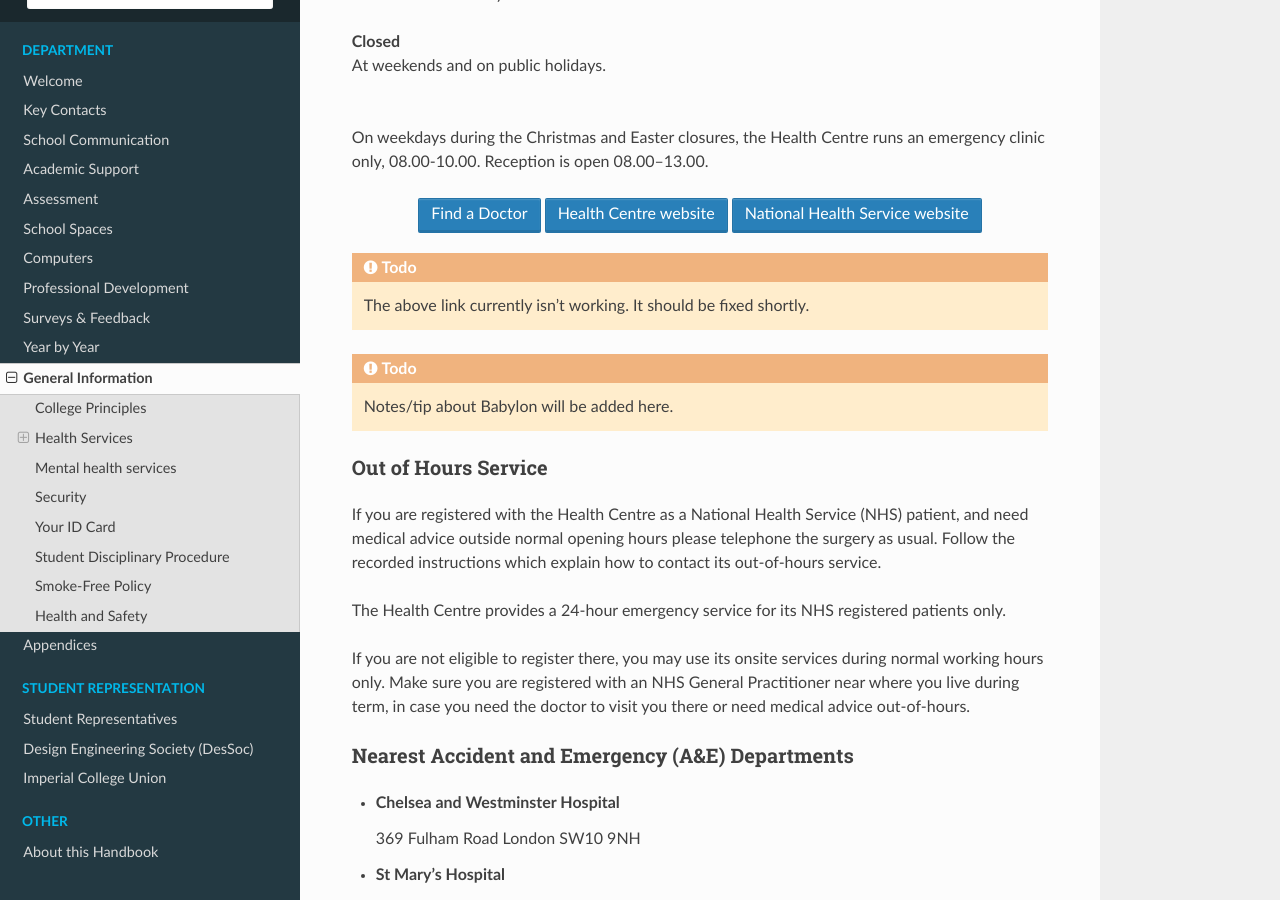
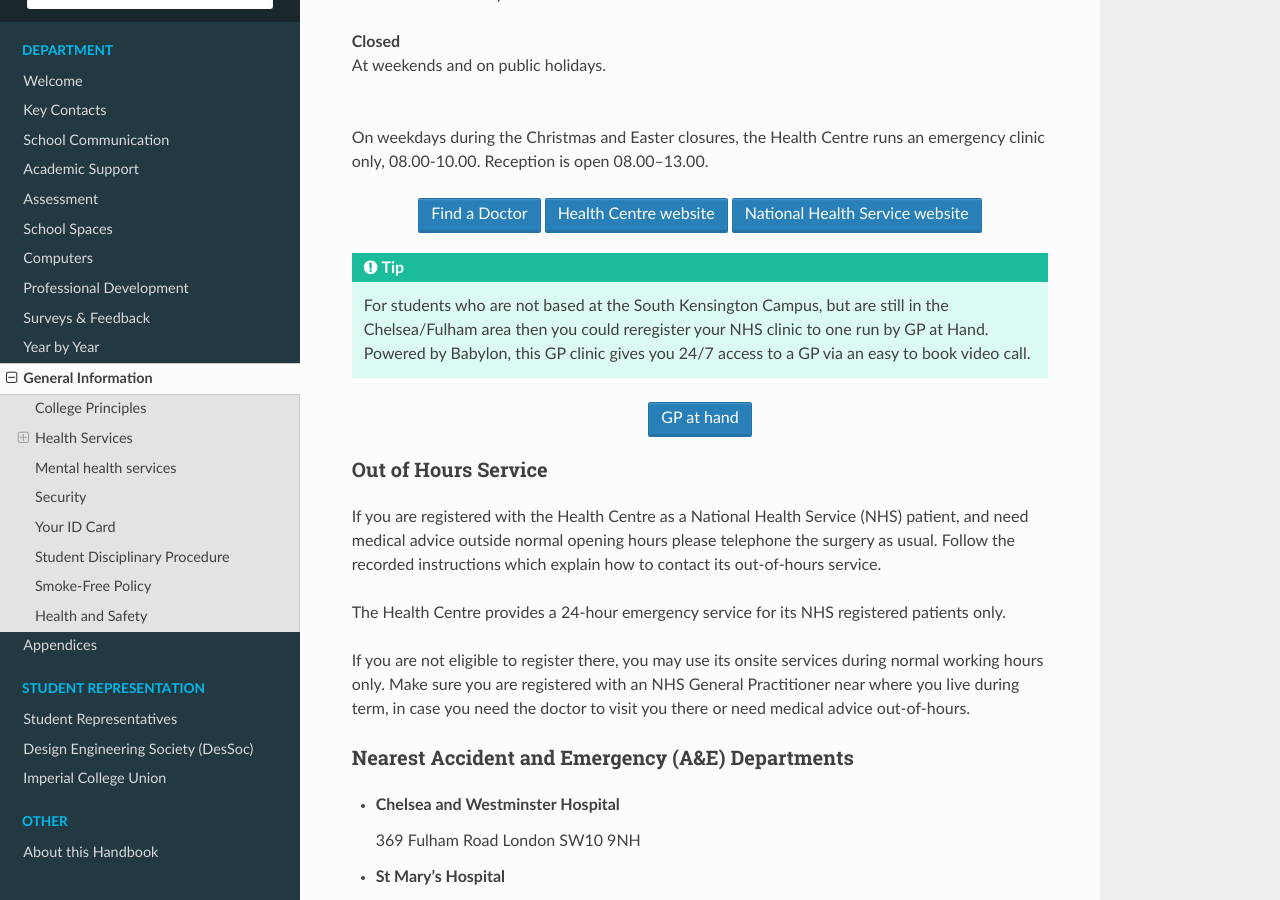
Before and after one commit to ImperialDesSoc/handbook, a Sphinx documentation site: the page built from source/general-information.rst, in a window 1280 px wide and 900 px high, scrolled down 1253 px. Built offline with Sphinx 7.4.7 and the Read the Docs theme 2.0.0, drawn with Linux system fonts in a browser that asks for light colours; some of the changed text lies outside the part shown.

Commit message:
Update General Information page v8.3

```diff
--- a/source/general-information.rst
+++ b/source/general-information.rst
@@ -54,15 +54,18 @@ On weekdays during the Christmas and Easter closures, the Health Centre runs an
 .. raw:: html
 
   <div style="text-align:center">
-  <a class="btn btn-info btn-custom" href="#" role="button" style="margin-bottom:20px;white-space:normal;">Find a Doctor</a>
+  <a class="btn btn-info btn-custom" href="http://www.imperial.ac.uk/student-space/here-for-you/find-a-doctor/" role="button" style="margin-bottom:20px;white-space:normal;">Find a Doctor</a>
   <a class="btn btn-info btn-custom" href="https://www.imperialcollegehealthcentre.co.uk" role="button" style="margin-bottom:20px;white-space:normal;">Health Centre website</a>
   <a class="btn btn-info btn-custom" href="https://www.nhs.uk" role="button" style="margin-bottom:20px;white-space:normal;">National Health Service website</a>
   </div>
 
-.. todo:: The above link currently isn't working. It should be fixed shortly.
+.. tip:: For students who are not based at the South Kensington Campus, but are still in the Chelsea/Fulham area then you could reregister your NHS clinic to one run by GP at Hand. Powered by Babylon, this GP clinic gives you 24/7 access to a GP via an easy to book video call.
 
-.. todo:: Notes/tip about Babylon will be added here.
+.. raw:: html
 
+  <div style="text-align:center">
+  <a class="btn btn-info btn-custom" href="https://www.gpathand.nhs.uk" role="button" style="margin-bottom:20px;white-space:normal;">GP at hand</a>
+  </div>
 
 Out of Hours Service
 --------------------
@@ -134,10 +137,8 @@ If you are planning to use a bicycle in London, please be careful and lock it se
 .. raw:: html
 
   <div style="text-align:center">
-  <a class="btn btn-info btn-custom" href="#" role="button" style="margin-bottom:20px;white-space:normal;">Information Security Policy</a>
+  <a class="btn btn-info btn-custom" href="http://www.imperial.ac.uk/admin-services/secretariat/college-governance/charters/policies-regulations-and-codes-of-practice/information-security-/" role="button" style="margin-bottom:20px;white-space:normal;">Information Security Policy</a>
   </div>
-
-.. todo:: The above link currently isn't working. It should be fixed shortly.
 
 .. important::
   If you lose anything, report it promptly to the security officer in Sherfield building (no. 20 on :ref:`campus map <appendix-map>`, internal tel. 4444). It is especially important to report a lost or stolen id card. If you find an ID card or any apparently lost property in the school, please hand it into the undergraduate office or postgraduate office.
@@ -146,10 +147,8 @@ If you are planning to use a bicycle in London, please be careful and lock it se
 
   <div style="text-align:center">
   <a class="btn btn-info btn-custom" href="http://www.imperial.ac.uk/estates-facilities/security/" role="button" style="margin-bottom:20px;white-space:normal;">College Security website</a>
-  <a class="btn btn-info btn-custom" href="#" role="button" style="margin-bottom:20px;white-space:normal;">Securing your bike</a>
+  <a class="btn btn-info btn-custom" href="http://www.imperial.ac.uk/estates-facilities" role="button" style="margin-bottom:20px;white-space:normal;">Securing your bike</a>
   </div>
-
-.. todo:: The above link currently isn't working. It should be fixed shortly.
 
 Your ID Card
 ============
@@ -174,10 +173,8 @@ The College has the right to investigate any allegation of misconduct against a
 .. raw:: html
 
   <div style="text-align:center">
-  <a class="btn btn-info btn-custom" href="#" role="button" style="margin-bottom:20px;white-space:normal;">Student Disciplinary Procedure</a>
+  <a class="btn btn-info btn-custom" href="http://www.imperial.ac.uk/admin-services/secretariat/college-governance/charters/ordinances/students/" role="button" style="margin-bottom:20px;white-space:normal;">Student Disciplinary Procedure</a>
   </div>
-
-.. todo:: The above link currently isn't working. It should be fixed shortly.
 
 Smoke-Free Policy
 =================
```
